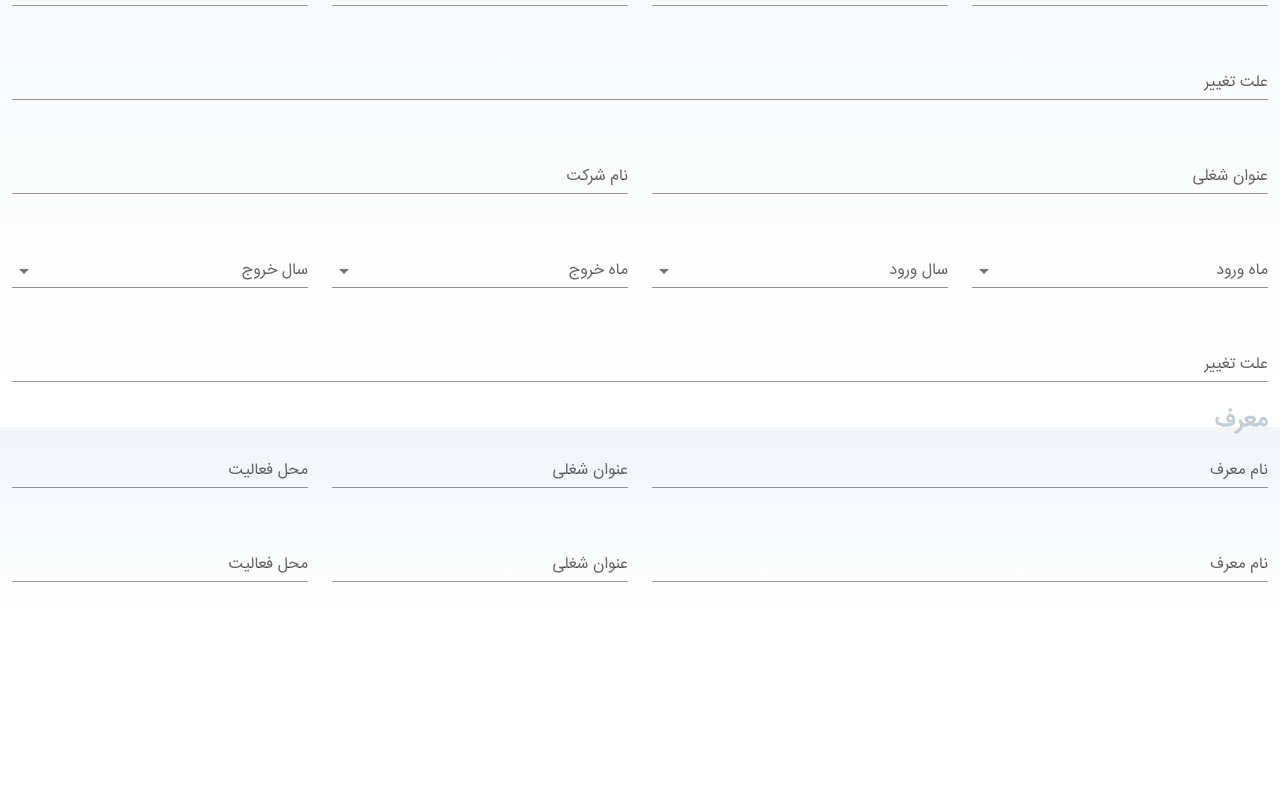
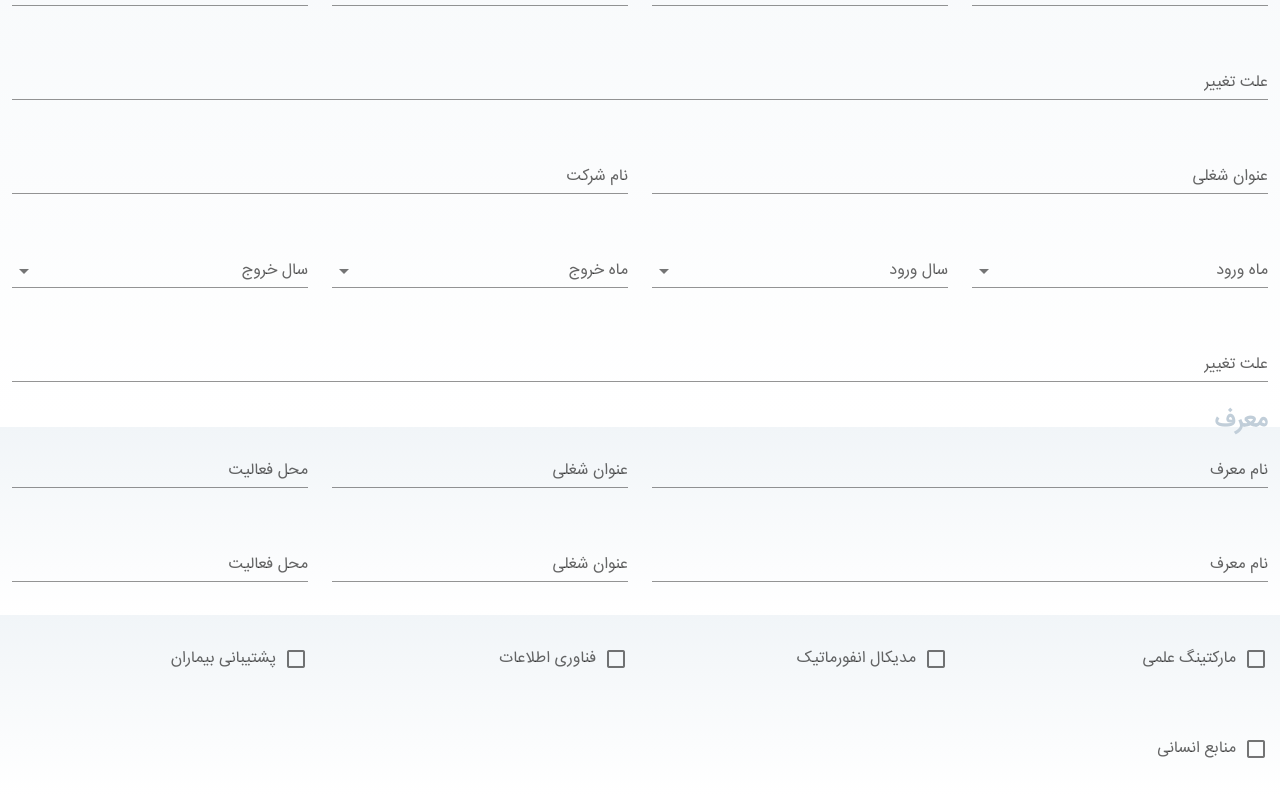
Before and after one commit to mistrs2p/orkidify_hr, a Vue app: page / in a window 1280 px wide. Shown: the part 3907-4702 px from the top of the page. Before the commit the page ends 4522 px from the top, so only its background shows below. Built offline with nearby package versions, Linux system fonts and the light colour scheme.

Commit message:
Favorite Fields Section Added

```diff
--- a/src/App.vue
+++ b/src/App.vue
@@ -783,6 +783,48 @@
           </v-col>
         </v-row>
 
+        <v-row>
+          <v-col
+            cols="3"
+          >
+            <v-checkbox
+              label="مارکتینگ علمی"
+            />
+          </v-col>
+
+          <v-col
+            cols="3"
+          >
+            <v-checkbox
+              label="مدیکال انفورماتیک"
+            />
+          </v-col>
+
+          <v-col
+            cols="3"
+          >
+            <v-checkbox
+              label="فناوری اطلاعات"
+            />
+          </v-col>
+
+          <v-col
+            cols="3"
+          >
+            <v-checkbox
+              label="پشتیبانی بیماران"
+            />
+          </v-col>
+
+          <v-col
+            cols="3"
+          >
+            <v-checkbox
+              label="منابع انسانی"
+            />
+          </v-col>
+        </v-row>
+
       </v-form>
     </v-container>
 
```
